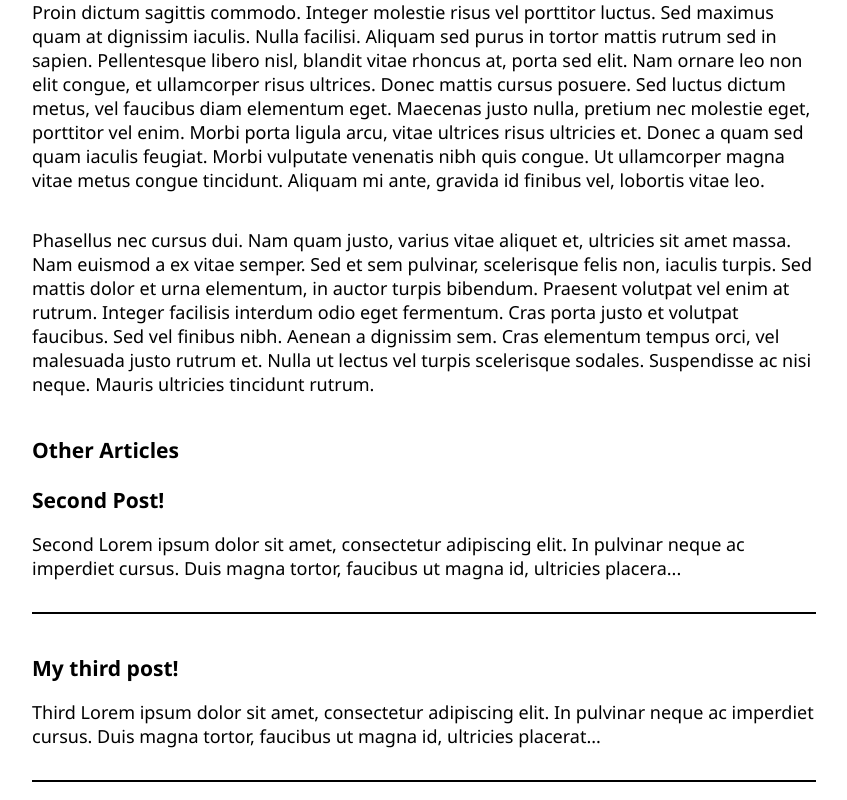
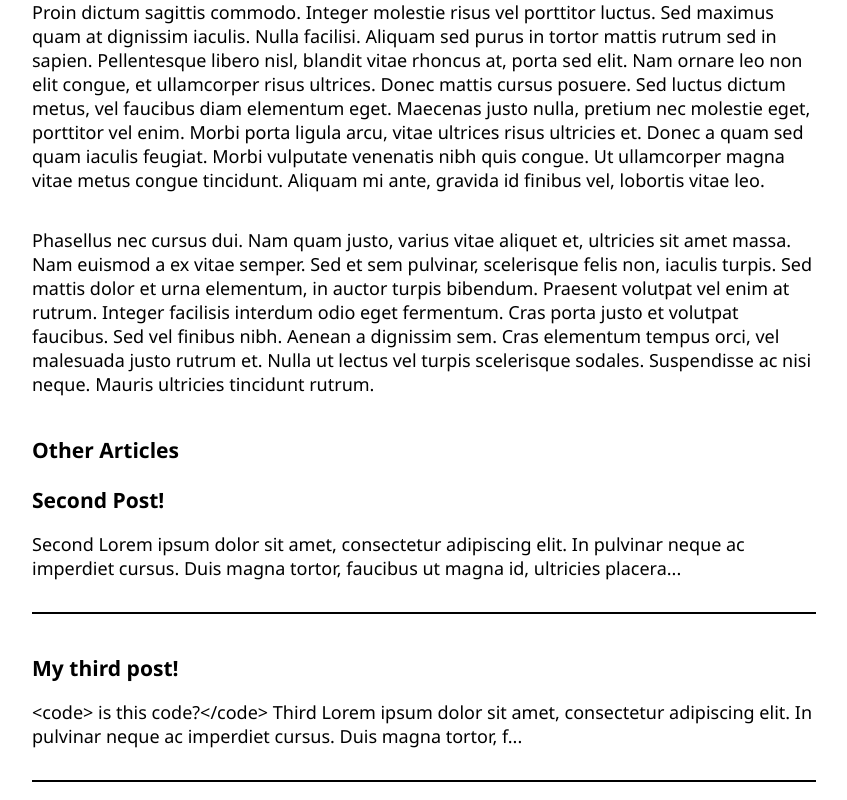
Before and after one commit to jross111/special-sniffle, a React (Create React App) app in the folder blog/: page /article/first-post in a window 1280 px wide. Shown: the part 887-1687 px from the top of the page, without its empty margins (208-1055 px from the left). Built offline with nearby package versions, Linux system fonts and the light colour scheme.

Commit message:
working with markdown npm

```diff
--- a/blog/src/pages/article-content.js
+++ b/blog/src/pages/article-content.js
@@ -36,8 +36,10 @@ const articles = [
         name: 'third-post',
         title: 'My third post!',
         content: [
+
+
             `
-
+            <code> is this code?</code>
             Third Lorem ipsum dolor sit amet, consectetur adipiscing elit. In pulvinar neque ac imperdiet cursus. Duis magna tortor, faucibus ut magna id, ultricies placerat neque. Vivamus et pretium odio, eget porta orci. Vestibulum lacinia condimentum leo, vel pellentesque libero sodales a. Nunc et eros sit amet arcu congue pharetra. Morbi vitae ipsum vitae sem fermentum consectetur eget eu arcu. Sed id quam mauris. Ut urna lacus, fermentum a sagittis quis, fermentum in velit. Mauris fringilla pharetra gravida. Vivamus tortor erat, suscipit consectetur venenatis at, pretium nec odio. Nullam fringilla sem in eros hendrerit lacinia. Aenean imperdiet consectetur augue in bibendum. Cras ornare facilisis risus vel efficitur. Ut elit risus, facilisis quis suscipit ac, rutrum nec enim. Nullam sit amet diam rutrum ante vestibulum malesuada. Vivamus varius orci sed tristique consequat.`,
 
             `Donec gravida nulla at nisi sodales tempus. Pellentesque habitant morbi tristique senectus et netus et malesuada fames ac turpis egestas. Nullam a nisi at arcu vehicula malesuada. Sed varius interdum velit, at ultrices sem sodales eu. Sed suscipit suscipit ligula vitae ullamcorper. Donec at ligula ac orci cursus accumsan eget vel ante. Donec tristique a est et semper. Maecenas tortor tortor, consequat sed condimentum ac, auctor non nulla. Quisque elementum finibus turpis, et iaculis tortor congue fringilla.`,
```
